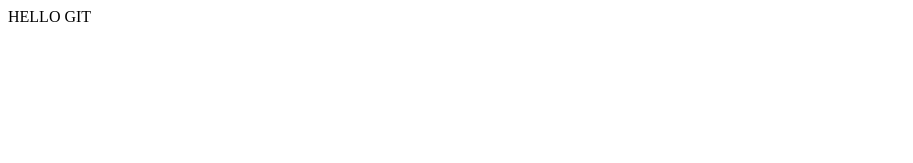
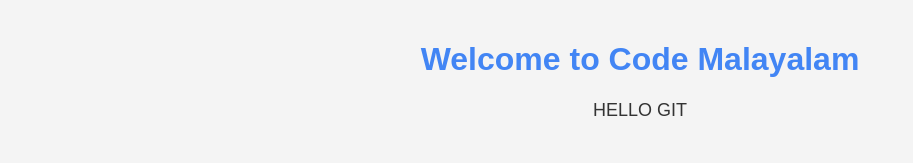
Before and after one commit to Joykuttan/Learning_git, a website: page index.html in a window 1280 px wide. Shown: the whole page, without its empty margins (0-913 px from the left). Drawn offline with Linux system fonts and the light colour scheme.

Commit message:
Code-Malayalam

```diff
--- a/index.html
+++ b/index.html
@@ -4,8 +4,33 @@
   <meta charset="UTF-8">
   <meta name="viewport" content="width=device-width, initial-scale=1.0">
   <title>Code Malayalam</title>
+  <style>
+    body {
+      font-family: 'Arial', sans-serif;
+      background-color: #f4f4f4;
+      color: #333;
+      margin: 0;
+      padding: 20px;
+      text-align: center;
+    }
+
+    h1{
+      color: #4285f4;
+    }
+    p{
+      font-size: 18px;
+    }
+
+    .container{
+      max-width: 600px;
+      margin: 0 auto;
+    }
+  </style>
 </head>
 <body>
-  HELLO GIT
+  <div class="container">
+    <h1>Welcome to Code Malayalam</h1>
+    <p>HELLO GIT</p>
+  </div>
 </body>
 </html>
```
